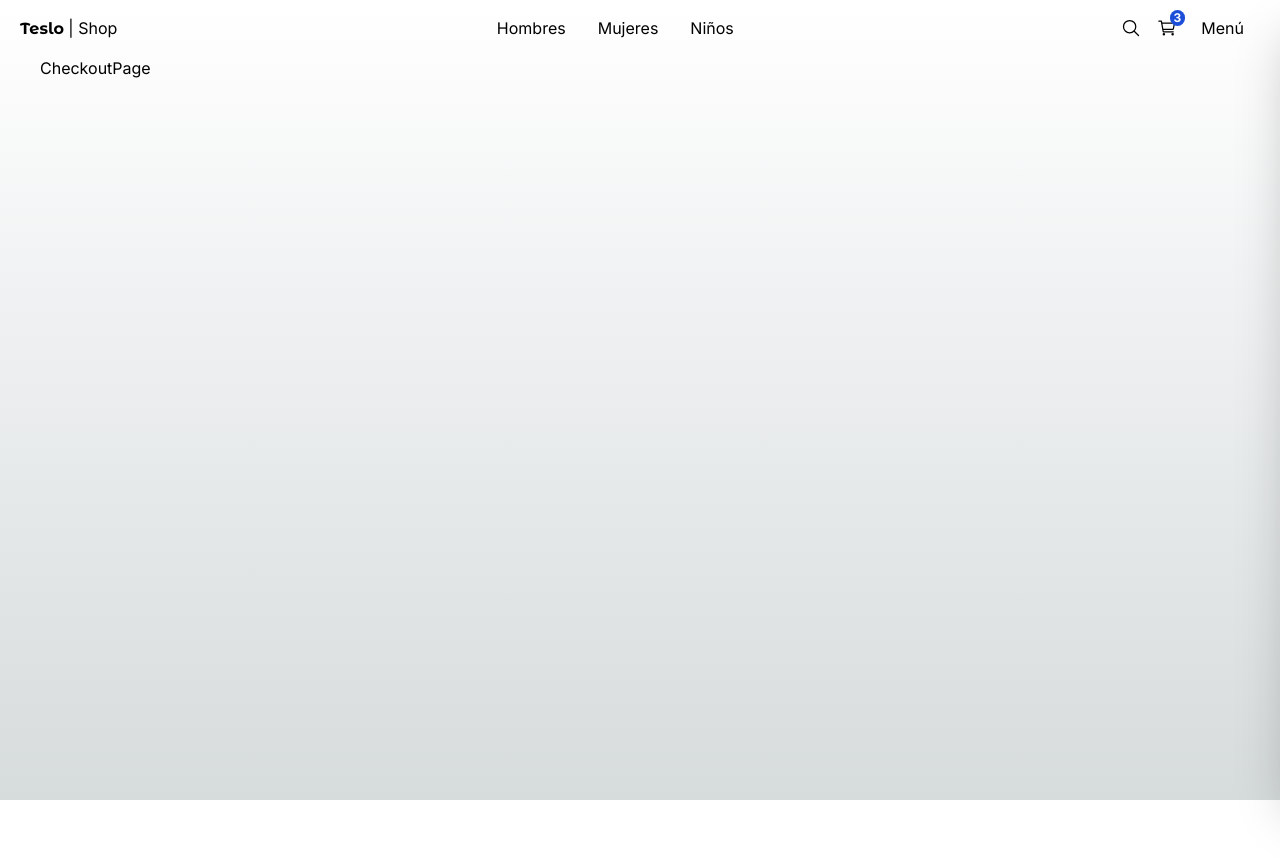
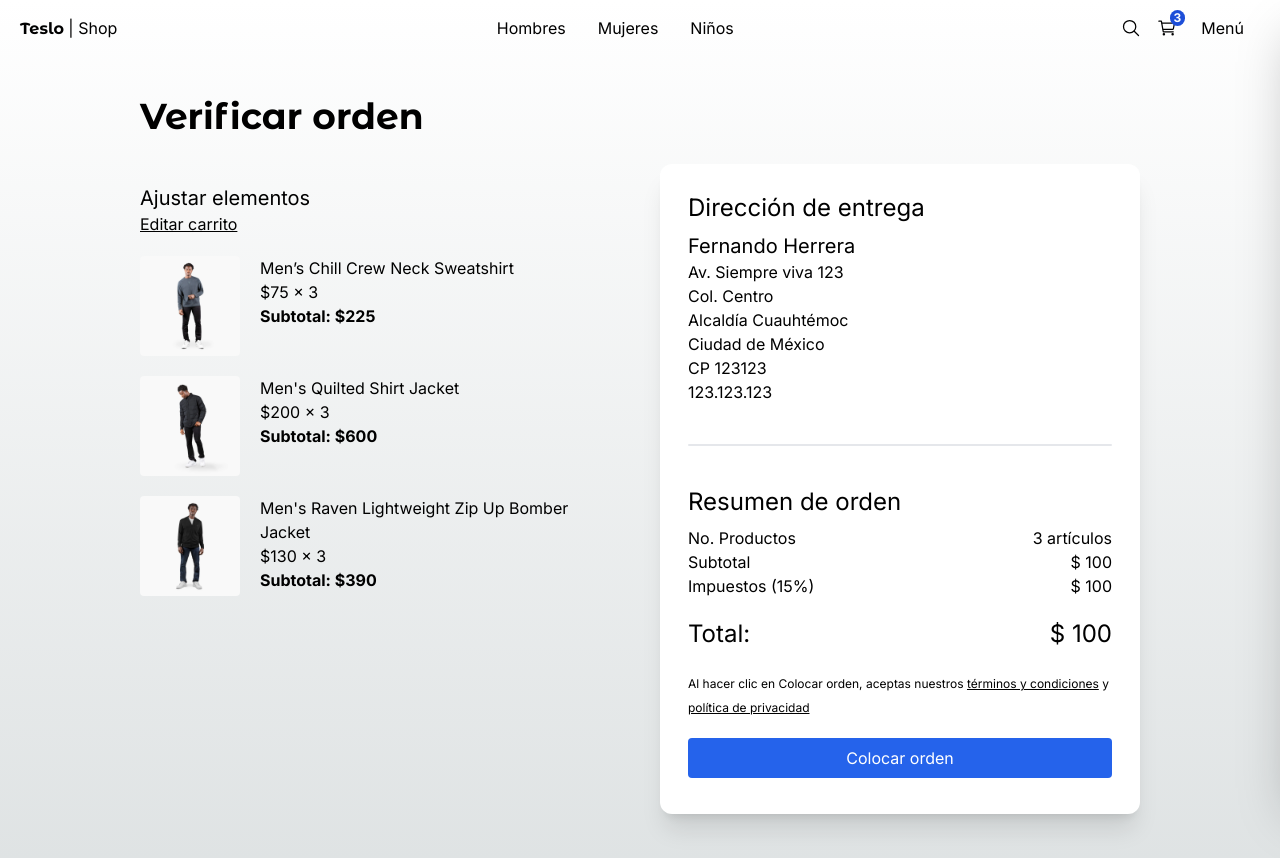
Before and after one commit to czabala847/next-teslo-shop-13, a Next.js app: page /checkout in a window 1280 px wide. Shown: the top 858 px of the page. Before the commit the page ends 800 px from the top, so only its background shows below. Built offline with nearby package versions, Linux system fonts and the light colour scheme.

Commit message:
pantalla verificar compra

```diff
--- a/src/app/(shop)/checkout/address/page.tsx
+++ b/src/app/(shop)/checkout/address/page.tsx
@@ -1,5 +1,68 @@
+import { Title } from "@/components/ui/title/Title";
+import Link from "next/link";
+
 const CheckoutAddressPage = () => {
-  return <div>CheckoutAddressPage</div>;
+  return (
+    <div className="flex flex-col sm:justify-center sm:items-center mb-72 px-10 sm:px-0">
+      <div className="w-full  xl:w-[1000px] flex flex-col justify-center text-left">
+        <Title title="Dirección" subtitle="Dirección de entrega" />
+
+        <div className="grid grid-cols-1 gap-2 sm:gap-5 sm:grid-cols-2">
+          <div className="flex flex-col mb-2">
+            <span>Nombres</span>
+            <input type="text" className="p-2 border rounded-md bg-gray-200" />
+          </div>
+
+          <div className="flex flex-col mb-2">
+            <span>Apellidos</span>
+            <input type="text" className="p-2 border rounded-md bg-gray-200" />
+          </div>
+
+          <div className="flex flex-col mb-2">
+            <span>Dirección</span>
+            <input type="text" className="p-2 border rounded-md bg-gray-200" />
+          </div>
+
+          <div className="flex flex-col mb-2">
+            <span>Dirección 2 (opcional)</span>
+            <input type="text" className="p-2 border rounded-md bg-gray-200" />
+          </div>
+
+          <div className="flex flex-col mb-2">
+            <span>Código postal</span>
+            <input type="text" className="p-2 border rounded-md bg-gray-200" />
+          </div>
+
+          <div className="flex flex-col mb-2">
+            <span>Ciudad</span>
+            <input type="text" className="p-2 border rounded-md bg-gray-200" />
+          </div>
+
+          <div className="flex flex-col mb-2">
+            <span>País</span>
+            <select className="p-2 border rounded-md bg-gray-200">
+              <option value="">[ Seleccione ]</option>
+              <option value="CRI">Costa Rica</option>
+            </select>
+          </div>
+
+          <div className="flex flex-col mb-2">
+            <span>Teléfono</span>
+            <input type="text" className="p-2 border rounded-md bg-gray-200" />
+          </div>
+
+          <div className="flex flex-col mb-2 sm:mt-10">
+            <Link
+              href="/checkout"
+              className="btn-primary flex w-full sm:w-1/2 justify-center "
+            >
+              Siguiente
+            </Link>
+          </div>
+        </div>
+      </div>
+    </div>
+  );
 };
 
 export default CheckoutAddressPage;
--- a/src/app/(shop)/checkout/page.tsx
+++ b/src/app/(shop)/checkout/page.tsx
@@ -1,5 +1,111 @@
+import { Title } from "@/components/ui/title/Title";
+import { initialData } from "@/seed/seed";
+import Image from "next/image";
+import Link from "next/link";
+
+const productsInCart = [
+  initialData.products[0],
+  initialData.products[1],
+  initialData.products[2],
+];
+
 const CheckoutPage = () => {
-  return <div>CheckoutPage</div>;
+  return (
+    <div className="flex justify-center items-center mb-72 px-10 sm:px-0">
+      <div className="flex flex-col w-[1000px]">
+        <Title title="Verificar orden" />
+
+        <div className="grid grid-cols-1 sm:grid-cols-2 gap-10">
+          {/* Carrito */}
+          <div className="flex flex-col mt-5">
+            <span className="text-xl">Ajustar elementos</span>
+            <Link href="/cart" className="underline mb-5">
+              Editar carrito
+            </Link>
+
+            {/* Items */}
+            {productsInCart.map((product) => (
+              <div key={product.slug} className="flex mb-5">
+                <Image
+                  src={`/products/${product.images[0]}`}
+                  width={100}
+                  height={100}
+                  style={{
+                    width: "100px",
+                    height: "100px",
+                  }}
+                  alt={product.title}
+                  className="mr-5 rounded"
+                />
+
+                <div>
+                  <p>{product.title}</p>
+                  <p>${product.price} x 3</p>
+                  <p className="font-bold">Subtotal: ${product.price * 3}</p>
+                </div>
+              </div>
+            ))}
+          </div>
+
+          {/* Checkout - Resumen de orden */}
+          <div className="bg-white rounded-xl shadow-xl p-7">
+            <h2 className="text-2xl mb-2">Dirección de entrega</h2>
+            <div className="mb-10">
+              <p className="text-xl">Fernando Herrera</p>
+              <p>Av. Siempre viva 123</p>
+              <p>Col. Centro</p>
+              <p>Alcaldía Cuauhtémoc</p>
+              <p>Ciudad de México</p>
+              <p>CP 123123</p>
+              <p>123.123.123</p>
+            </div>
+
+            {/* Divider */}
+            <div className="w-full h-0.5 rounded bg-gray-200 mb-10" />
+
+            <h2 className="text-2xl mb-2">Resumen de orden</h2>
+
+            <div className="grid grid-cols-2">
+              <span>No. Productos</span>
+              <span className="text-right">3 artículos</span>
+
+              <span>Subtotal</span>
+              <span className="text-right">$ 100</span>
+
+              <span>Impuestos (15%)</span>
+              <span className="text-right">$ 100</span>
+
+              <span className="mt-5 text-2xl">Total:</span>
+              <span className="mt-5 text-2xl text-right">$ 100</span>
+            </div>
+
+            <div className="mt-5 mb-2 w-full">
+              <p className="mb-5">
+                {/* Disclaimer */}
+                <span className="text-xs">
+                  Al hacer clic en Colocar orden, aceptas nuestros{" "}
+                  <a href="#" className="underline">
+                    términos y condiciones
+                  </a>{" "}
+                  y{" "}
+                  <a href="#" className="underline">
+                    política de privacidad
+                  </a>
+                </span>
+              </p>
+
+              <Link
+                className="flex btn-primary justify-center"
+                href="/orders/123"
+              >
+                Colocar orden
+              </Link>
+            </div>
+          </div>
+        </div>
+      </div>
+    </div>
+  );
 };
 
 export default CheckoutPage;
```
